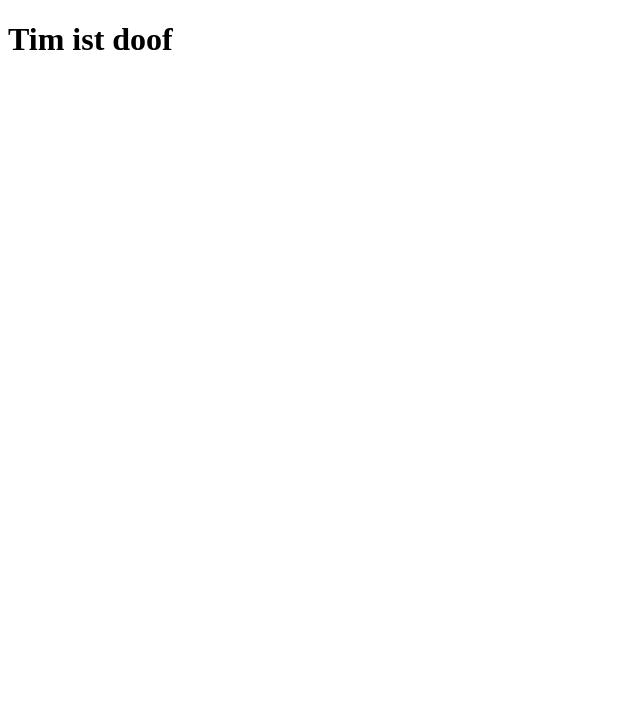
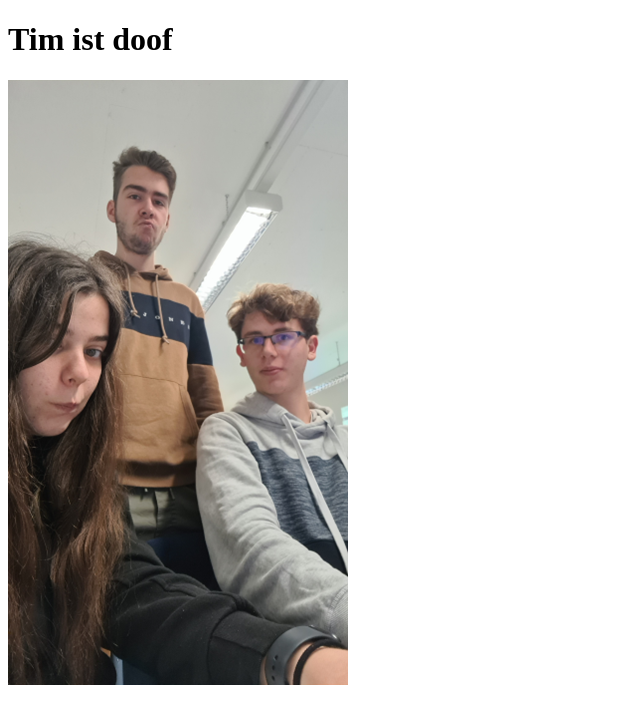
Before and after one commit to Pascal2511/pascal2511.github.io, a plain HTML site: page index.html in a window 1280 px wide. Shown: the whole page, without its empty margins (0-640 px from the left). Drawn offline with Linux system fonts and the light colour scheme.

Commit message:
Added Picture

```diff
--- a/index.html
+++ b/index.html
@@ -9,6 +9,6 @@
 <body>
 
     <h1>Tim ist doof</h1>
-
+    <img src="Bild.png">
 </body>
 </html>
```
Also changed, not shown: Bild.png (added).
